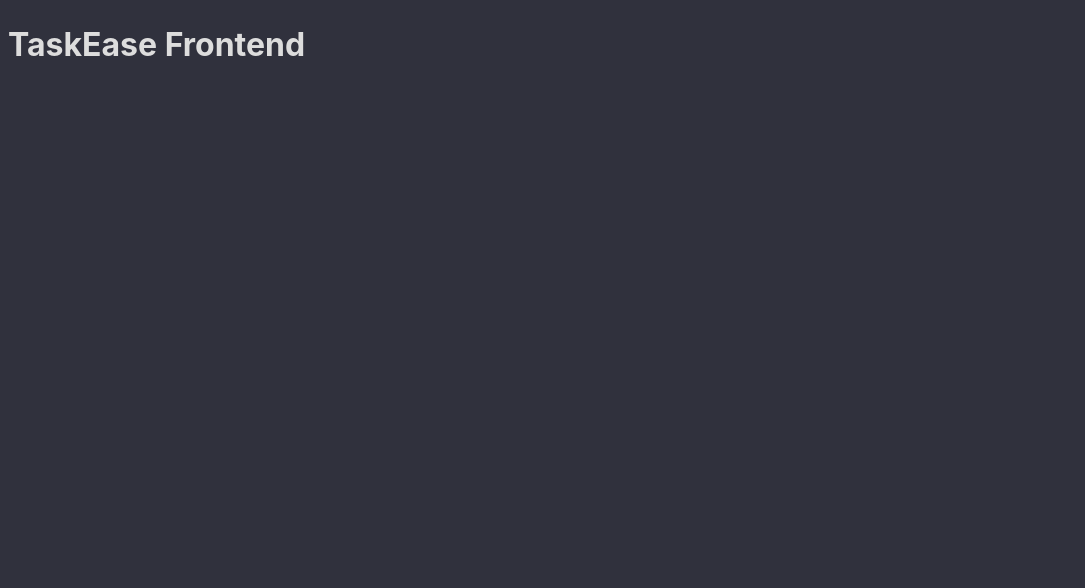
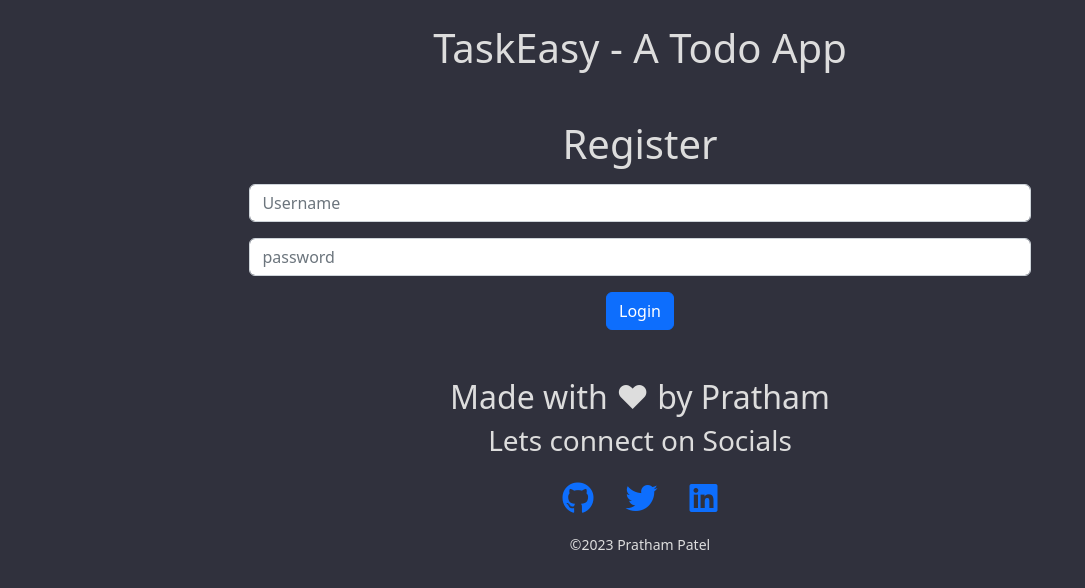
Before and after one commit to PrathamPatel010/TaskEasy, a React (Vite) app in the folder frontend/: page / in a window 1280 px wide. Shown: the top 588 px of the page, without its empty margins (0-1085 px from the left). Built offline with nearby package versions, Linux system fonts and the light colour scheme.

Commit message:
Login,Register,Header,Footer Components developed

```diff
--- a/frontend/index.html
+++ b/frontend/index.html
@@ -3,8 +3,10 @@
 
 <head>
     <meta charset="UTF-8" />
-    <link rel="icon" type="image/svg+xml" href="/vite.svg" />
+    <link rel="icon" type="image/svg+xml" href="/todo.svg" />
     <meta name="viewport" content="width=device-width, initial-scale=1.0" />
+    <link href="https://cdn.jsdelivr.net/npm/bootstrap@5.2.3/dist/css/bootstrap.min.css" rel="stylesheet" integrity="sha384-rbsA2VBKQhggwzxH7pPCaAqO46MgnOM80zW1RWuH61DGLwZJEdK2Kadq2F9CUG65" crossorigin="anonymous">
+    <link rel="stylesheet" href="https://cdnjs.cloudflare.com/ajax/libs/font-awesome/5.15.3/css/all.min.css">
     <title>TaskEasy</title>
 </head>
 
--- a/frontend/src/App.css
+++ b/frontend/src/App.css
@@ -2,3 +2,20 @@ body {
     background-color: #30313d;
     color: #ddd;
 }
+
+
+/* Styles for Login.jsx */
+
+.form-login,
+.form-register {
+    display: flex;
+    flex-direction: column;
+    justify-content: center;
+    align-items: center;
+}
+
+.form-login input,
+.form-register input {
+    width: 70%;
+    max-width: 100%;
+}
--- a/frontend/src/App.jsx
+++ b/frontend/src/App.jsx
@@ -1,10 +1,12 @@
 import './App.css'
+// import Login from './Components/Login'
+import Register from './Components/Register'
 
 function App() {
-
   return (
     <>
-      <h1>TaskEase Frontend</h1>
+      {/* <Login/> */}
+      <Register/>
     </>
   )
 }
--- /dev/null
+++ b/frontend/src/Components/Footer.jsx
@@ -0,0 +1,20 @@
+const Footer = () => {
+    return (
+        <footer className="container text-center my-5">
+            <div className="container d-flex flex-column justify-content-center align-items-center">
+                <h2>Made with ❤ by Pratham</h2>
+                <h3>Lets connect on Socials</h3>
+                <div className="col-12 col-md-4 my-3">
+                    <a href="https://github.com/PrathamPatel010"><i className="fab fa-2x fa-github mx-2 mx-md-3"></i></a>
+                    <a href="https://twitter.com/Prathamtwts"><i className="fab fa-2x fa-twitter mx-2 mx-md-3"></i></a>
+                    <a href="https://www.linkedin.com/in/pratham-patel-08865821b"><i className="fab fa-2x fa-linkedin mx-2 mx-md-3"></i></a>
+                </div>
+            </div>
+            <div className="col-12">
+                <small>©2023 Pratham Patel</small>
+            </div>
+        </footer>
+    );
+}
+
+export default Footer;
--- /dev/null
+++ b/frontend/src/Components/Login.jsx
@@ -0,0 +1,38 @@
+import { useState } from "react";
+import Footer from "./Footer";
+
+const Login = () => {
+    // managing state values using react-hooks
+    const [username,setUsername] = useState('');
+    const [password,setPassword] = useState('');
+
+    // function to handle login form submission, sending data to backend for processing
+    const handleLogin = async(e) => {
+        e.preventDefault();
+        const dataTobeSend = {username,password};
+        console.log(dataTobeSend);
+        setUsername('');
+        setPassword('');
+    }
+
+    return(
+        <>
+        <div className="container header d-flex justify-content-center align-items-center mt-4 mb-4">
+            <h1>TaskEasy - A Todo App</h1>
+        </div>
+        <div className="container">
+            <article className="login-cover">
+                <form onSubmit={handleLogin} className="form-login" method="post">
+                    <h1 className="my-3">Login</h1>
+                    <input value={username} className="form-control mb-3" type="text" placeholder="Username" name="name" autoComplete="on" onChange={(e)=>setUsername(e.target.value)} required/>
+                    <input value={password} className="form-control" type="password" placeholder="password" autoComplete="off" onChange={(e)=>setPassword(e.target.value)} required/>
+                    <button type="submit" className=" mt-3 btn btn-login btn-primary">Login</button>
+                </form>
+            </article>
+        </div>
+        <Footer/>
+        </>
+    )
+}
+
+export default Login;
--- /dev/null
+++ b/frontend/src/Components/Register.jsx
@@ -0,0 +1,38 @@
+import { useState } from "react";
+import Footer from "./Footer";
+
+const Register = () => {
+    // managing state values using react-hooks
+    const [username,setUsername] = useState('');
+    const [password,setPassword] = useState('');
+
+    // function to handle login form submission, sending data to backend for processing
+    const handleLogin = async(e) => {
+        e.preventDefault();
+        const dataTobeSend = {username,password};
+        console.log(dataTobeSend);
+        setUsername('');
+        setPassword('');
+    }
+
+    return(
+        <>
+        <div className="container header d-flex justify-content-center align-items-center mt-4 mb-4">
+            <h1>TaskEasy - A Todo App</h1>
+        </div>
+        <div className="container">
+            <article className="login-cover">
+                <form onSubmit={handleLogin} className="form-register" method="post">
+                    <h1 className="my-3">Register</h1>
+                    <input value={username} onChange={(e)=>setUsername(e.target.value)} className="form-control mb-3" type="text" placeholder="Username" name="name" autoComplete="on" required/>
+                    <input value={password} onChange={(e)=>setPassword(e.target.value)} className="form-control" type="password" placeholder="password" autoComplete="off" required/>
+                    <button type="submit" className=" mt-3 btn btn-login btn-primary">Login</button>
+                </form>
+            </article>
+        </div>
+        <Footer/>
+        </>
+    )
+}
+
+export default Register;
```
Also changed, not shown: frontend/public/todo.svg (added).
